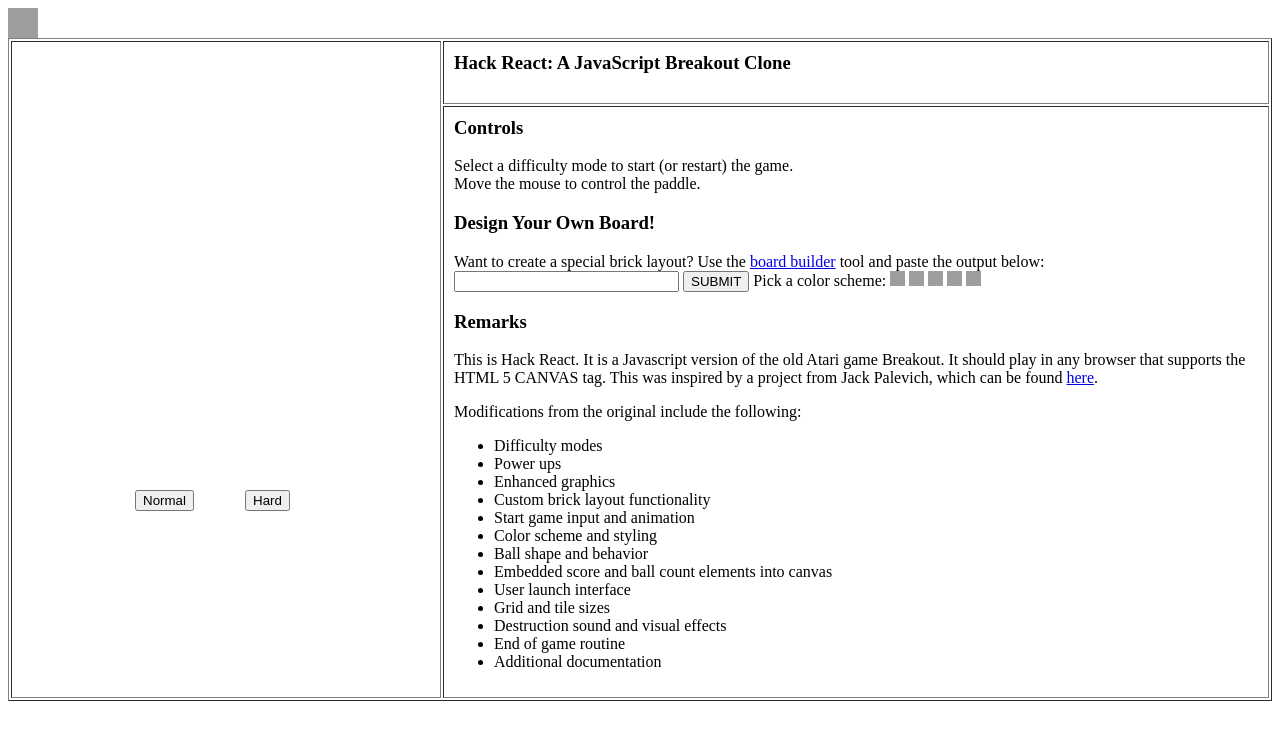
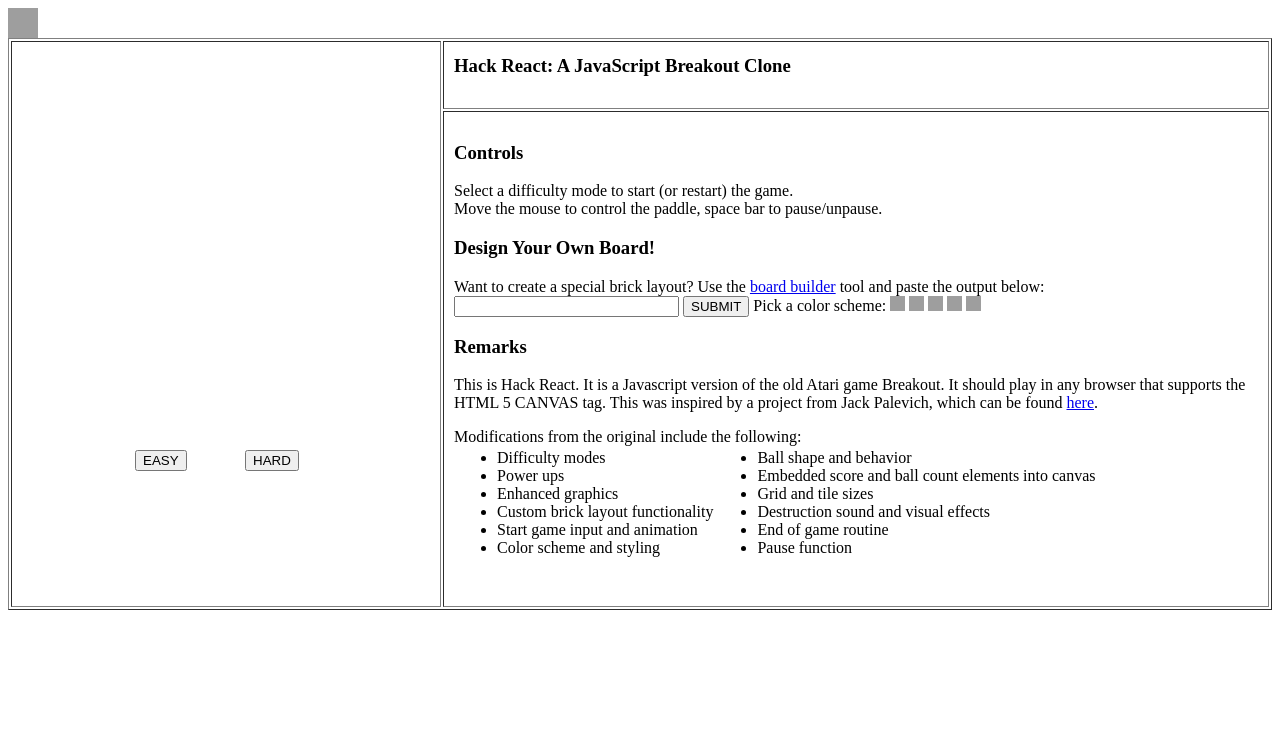
Before and after one commit to mwirth7070/Brick-Breaker, a plain HTML site: page index.html in a window 1280 px wide. Drawn offline with Linux system fonts and the light colour scheme; grey boxes are pictures that could not be loaded.

Commit message:
Update index.html

```diff
--- a/index.html
+++ b/index.html
@@ -1,6 +1,4 @@
 <body onload="game();" class='  wsite-theme-light'>
-
-<!-- HR Logo -->
 
 <img id="image" src="http://goo.gl/VAFLGN" alt="" width="30" height="30">
 
@@ -8,9 +6,9 @@
 
 <tr><th rowspan = 2 valign="top">
 
-<input type="button" id="normal" style="z-index:3; position:absolute; top:490px; left:135px" value="Normal" onclick="normal();">
+<input type="button" id="easy" style="z-index:3; position:absolute; top:450px; left:135px" value="EASY" onclick="easy();">
 
-<input type="button" id="hard" style="z-index:3; position:absolute; top:490px; left:245px" value="Hard" onclick="hard();">
+<input type="button" id="hard" style="z-index:3; position:absolute; top:450px; left:245px" value="HARD" onclick="hard();">
 
 <div id="canvasesdiv" style="position:relative; width:408px; height:544px">
 
@@ -47,7 +45,7 @@ This text is displayed if your browser does not support HTML5 Canvas.
     <h3><b>Controls</b></h3>
 
     Select a difficulty mode to start (or restart) the game.<br>
-    Move the mouse to control the paddle.<br>
+    Move the mouse to control the paddle, space bar to pause/unpause.<br>
 
    <h3><b>Design Your Own Board!</b></h3>
 
@@ -73,6 +71,8 @@ Pick a color scheme:
 
 <P><P>Modifications from the original include the following:
 
+ <table><tr><td>
+
 <ul class="b">
 
  <li>Difficulty modes</li>
@@ -81,15 +81,19 @@ Pick a color scheme:
  <li>Custom brick layout functionality</li>
  <li>Start game input and animation</li>
  <li>Color scheme and styling</li>
+  </ul>
+
+   </td><td>
+   <ul class="b">
  <li>Ball shape and behavior</li>
  <li>Embedded score and ball count elements into canvas</li>
- <li>User launch interface</li>
  <li>Grid and tile sizes</li>
  <li>Destruction sound and visual effects</li>
  <li>End of game routine</li>
- <li>Additional documentation</li>
-
-</ul>
+ <li>Pause function</li>
+ </ul>
+   </td></tr>
+  </table>
 
 </tr></td>
 
```
